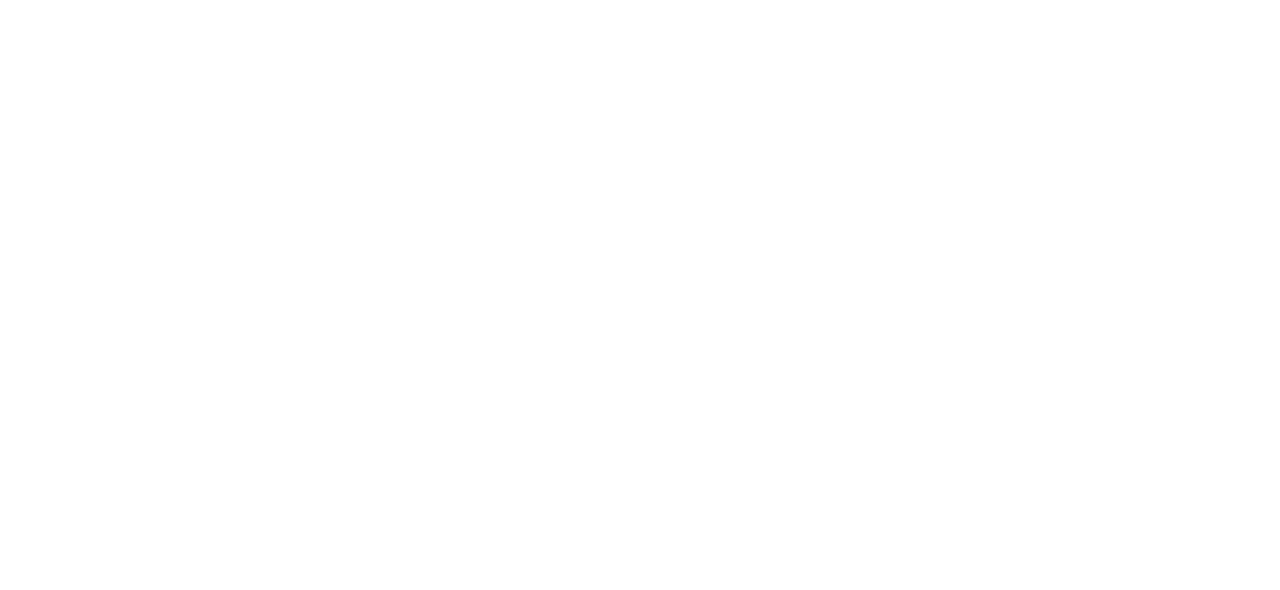
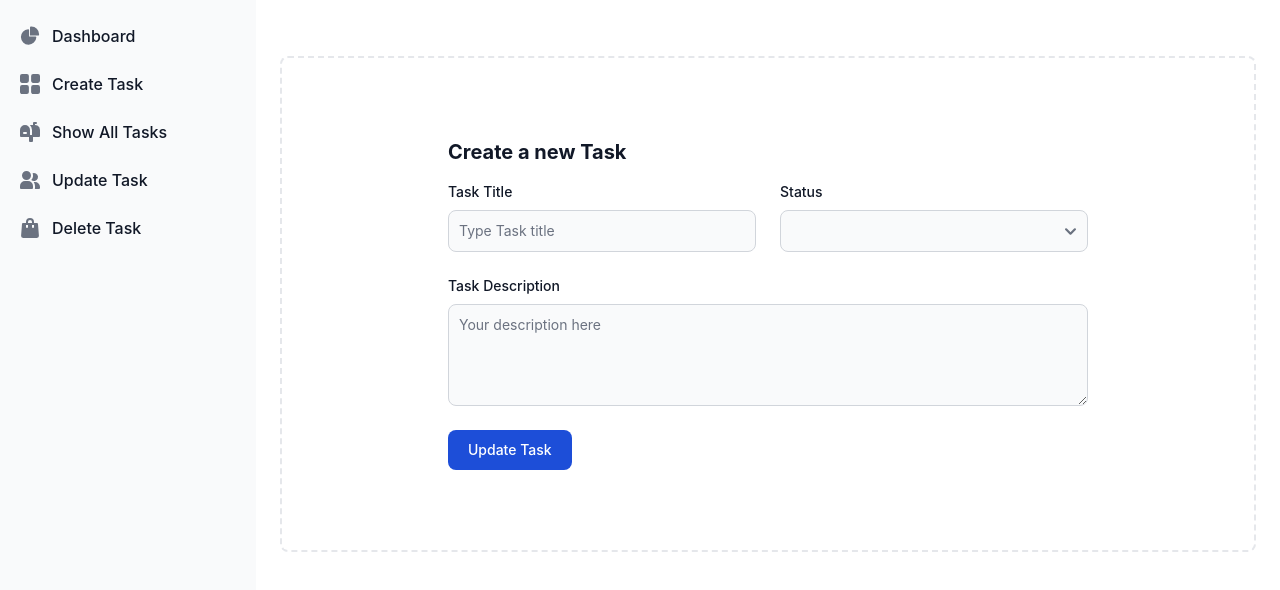
Before and after one commit to Guyvinay/Coding-Assignment, an Angular app in the folder Task-Supervision-App/Ang-Fronted/Task-Supervision-App/: page /update-task/1 in a window 1280 px wide. Before the commit this address led to /. Shown: the top 590 px of the page. Built offline with nearby package versions, Linux system fonts and the light colour scheme; no server answers.

Commit message:
Ang-Frontend-updating-task-acc

```diff
--- a/Task-Supervision-App/Ang-Fronted/Task-Supervision-App/src/app/app-routing.module.ts
+++ b/Task-Supervision-App/Ang-Fronted/Task-Supervision-App/src/app/app-routing.module.ts
@@ -4,12 +4,14 @@ import { DashboardComponent } from './dashboard/dashboard.component';
 import { TaskFormComponent } from './task-form/task-form.component';
 import { TaskDetailsComponent } from './task-details/task-details.component';
 import { TaskListComponent } from './task-list/task-list.component';
+import { UpdateTaskComponent } from './update-task/update-task.component';
 
 const routes: Routes = [
   {path:'dashboard', component:DashboardComponent},
   {path:'create', component:TaskFormComponent},
   {path:'list', component:TaskListComponent},
   {path:'details/:id', component:TaskDetailsComponent},
+  {path:'update-task/:id', component:UpdateTaskComponent},
   {path:'', redirectTo:'/dashboard',pathMatch:'full'}
 ];
 
--- a/Task-Supervision-App/Ang-Fronted/Task-Supervision-App/src/app/app.module.ts
+++ b/Task-Supervision-App/Ang-Fronted/Task-Supervision-App/src/app/app.module.ts
@@ -10,6 +10,7 @@ import { DashboardComponent } from './dashboard/dashboard.component';
 import { TaskFormComponent } from './task-form/task-form.component';
 import { TaskListComponent } from './task-list/task-list.component';
 import { TaskDetailsComponent } from './task-details/task-details.component';
+import { UpdateTaskComponent } from './update-task/update-task.component';
 
 @NgModule({
   declarations: [
@@ -17,7 +18,8 @@ import { TaskDetailsComponent } from './task-details/task-details.component';
     DashboardComponent,
     TaskFormComponent,
     TaskListComponent,
-    TaskDetailsComponent
+    TaskDetailsComponent,
+    UpdateTaskComponent
   ],
   imports: [
     BrowserModule,
--- a/Task-Supervision-App/Ang-Fronted/Task-Supervision-App/src/app/task-list/task-list.component.html
+++ b/Task-Supervision-App/Ang-Fronted/Task-Supervision-App/src/app/task-list/task-list.component.html
@@ -19,6 +19,11 @@
                 style="margin-left: 5px;">
                 Complete Task
             </button>
+            <button type="submit" [routerLink]="'/update-task/'+task.id"
+                class="inline-flex items-center px-5 py-2.5 mt-4 sm:mt-6 text-sm font-medium text-center text-white bg-primary-700 rounded-lg focus:ring-4 focus:ring-primary-200 dark:focus:ring-primary-900 hover:bg-primary-800"
+                style="margin-left: 5px;">
+                Update Task
+            </button>
         </div>
 
 
--- a/Task-Supervision-App/Ang-Fronted/Task-Supervision-App/src/app/task.service.ts
+++ b/Task-Supervision-App/Ang-Fronted/Task-Supervision-App/src/app/task.service.ts
@@ -21,8 +21,8 @@ export class TaskService {
     return this.http.get<any>(`${this.baseUrl}/getAllTasks`);
   }
   //   Task
-  getTaskById( id: Number ): Observable<Task> {
-    return this.http.get<Task>(`${this.baseUrl}/getTaskById/${id}`);
+  getTaskById( id: Number ): Observable<any> {
+    return this.http.get<any>(`${this.baseUrl}/getTaskById/${id}`);
   }
   //   Task
   getTaskByTitle( title: String ): Observable<Task> {
--- /dev/null
+++ b/Task-Supervision-App/Ang-Fronted/Task-Supervision-App/src/app/update-task/update-task.component.css
@@ -0,0 +1,3 @@
+@import 'tailwindcss/base';
+@import 'tailwindcss/components';
+@import 'tailwindcss/utilities';
--- /dev/null
+++ b/Task-Supervision-App/Ang-Fronted/Task-Supervision-App/src/app/update-task/update-task.component.html
@@ -0,0 +1,48 @@
+<app-dashboard> </app-dashboard>
+<div class="p-4 sm:ml-64">
+    <div class="p-4 border-2 border-gray-200 border-dashed rounded-lg dark:border-gray-700">
+
+        <section class="bg-white dark:bg-gray-900">
+            <div class="py-8 px-4 mx-auto max-w-2xl lg:py-16">
+                <h2 class="mb-4 text-xl font-bold text-gray-900 dark:text-white">Create a new Task</h2>
+                <form (ngSubmit)="updateTask()">
+                    <div class="grid gap-4 sm:grid-cols-2 sm:gap-6">
+                        <!-- <div class="sm:col-span-2"> -->
+                        <div>
+                            <label for="name" class="block mb-2 text-sm font-medium text-gray-900 dark:text-white">Task
+                                Title</label>
+                            <input type="text" name="taskTitle" id="taskTitle"
+                                class="bg-gray-50 border border-gray-300 text-gray-900 text-sm rounded-lg focus:ring-primary-600 focus:border-primary-600 block w-full p-2.5 dark:bg-gray-700 dark:border-gray-600 dark:placeholder-gray-400 dark:text-white dark:focus:ring-primary-500 dark:focus:border-primary-500"
+                                placeholder="Type Task title" required="" [(ngModel)]="task.taskTitle">
+                        </div>
+                        <div>
+                            <label for="category"
+                                class="block mb-2 text-sm font-medium text-gray-900 dark:text-white">Status</label>
+                            <select id="status" name="status"
+                                class="bg-gray-50 border border-gray-300 text-gray-900 text-sm rounded-lg focus:ring-primary-500 focus:border-primary-500 block w-full p-2.5 dark:bg-gray-700 dark:border-gray-600 dark:placeholder-gray-400 dark:text-white dark:focus:ring-primary-500 dark:focus:border-primary-500"
+                                [(ngModel)]="task.status">
+                                <option selected="">Choose status</option>
+                                <option value="Pending">Pending</option>
+                                <option value="Completed">Completed</option>
+                                <option value="Overdue">Overdue </option>
+                            </select>
+                        </div>
+
+                        <div class="sm:col-span-2">
+                            <label for="description"
+                                class="block mb-2 text-sm font-medium text-gray-900 dark:text-white">Task
+                                Description</label>
+                            <textarea id="taskDesc" name="taskDesc" rows="4"
+                                class="block p-2.5 w-full text-sm text-gray-900 bg-gray-50 rounded-lg border border-gray-300 focus:ring-primary-500 focus:border-primary-500 dark:bg-gray-700 dark:border-gray-600 dark:placeholder-gray-400 dark:text-white dark:focus:ring-primary-500 dark:focus:border-primary-500"
+                                placeholder="Your description here" [(ngModel)]="task.taskDesc"></textarea>
+                        </div>
+                    </div>
+                    <button type="submit"
+                        class="inline-flex items-center px-5 py-2.5 mt-4 sm:mt-6 text-sm font-medium text-center text-white bg-primary-700 rounded-lg focus:ring-4 focus:ring-primary-200 dark:focus:ring-primary-900 hover:bg-primary-800">
+                        Update Task
+                    </button>
+                </form>
+            </div>
+        </section>
+    </div>
+</div>
--- /dev/null
+++ b/Task-Supervision-App/Ang-Fronted/Task-Supervision-App/src/app/update-task/update-task.component.ts
@@ -0,0 +1,55 @@
+import { Component, OnInit } from '@angular/core';
+import { Task } from '../task';
+import { ActivatedRoute } from '@angular/router';
+import { TaskService } from '../task.service';
+import { error } from 'console';
+
+@Component({
+  selector: 'app-update-task',
+  templateUrl: './update-task.component.html',
+  styleUrls: ['./update-task.component.css']
+})
+export class UpdateTaskComponent implements OnInit {
+
+  task:Task={
+    id: 0,
+    taskTitle: '',
+    taskDesc: '',
+    status: '',
+    createdAt: ''
+  };
+
+  constructor(
+    private route : ActivatedRoute,
+    private taskService : TaskService
+  ){}
+
+  ngOnInit(): void {
+
+    const taskId = this.route.snapshot.params['id'];
+    // console.log(taskId);
+
+    this.taskService.getTaskById(taskId)
+                    .subscribe((resp)=>{
+                      this.task = resp.task;
+                      console.log(this.task)
+                    },
+                    (error)=>{
+                      console.log(error);
+                    }
+                    );
+                    // console.log(this.task);
+  }
+
+  updateTask(){
+    this.taskService.updateTask(this.task).subscribe(
+      (resp)=>{
+        console.log(resp);
+    },
+    (error)=>{
+      console.log(error);
+    }
+    )
+  }
+
+}
```
Also changed, not shown: 1 other file (tests, documents, lock files or other folders).
